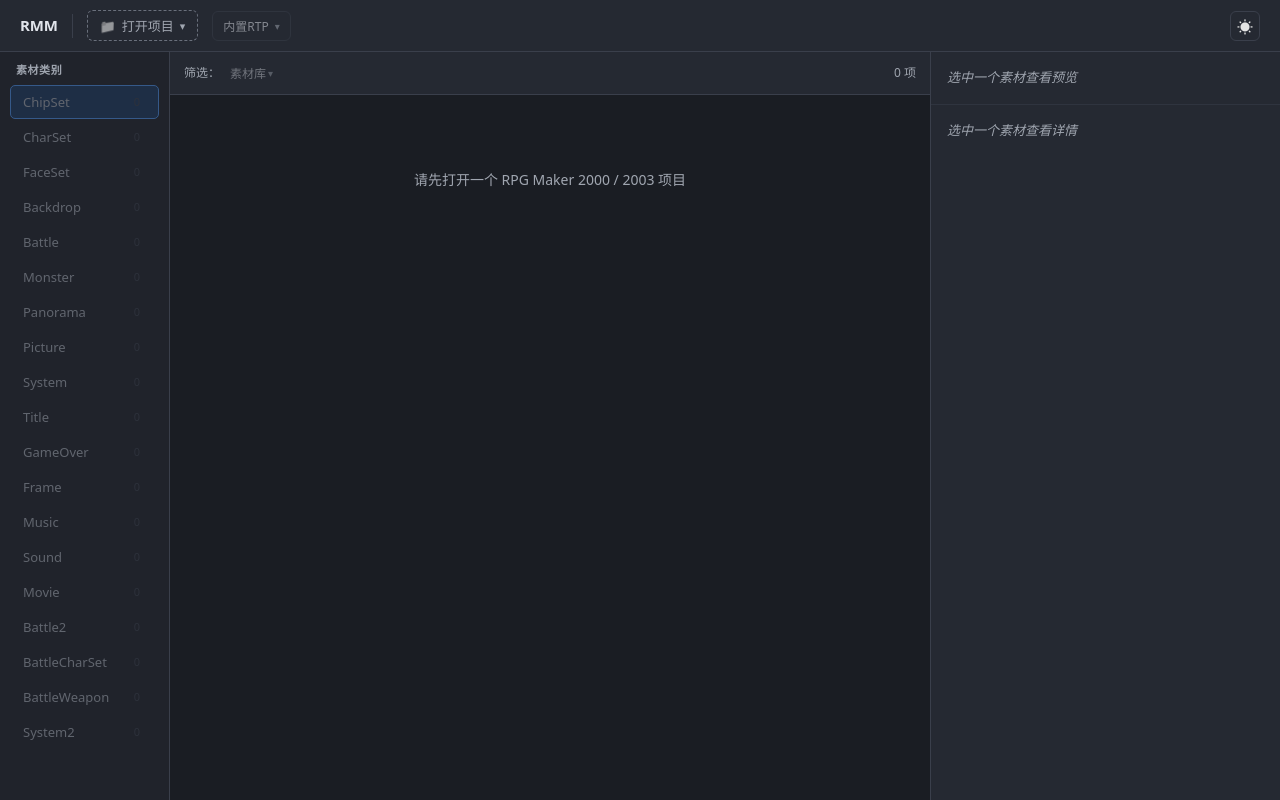
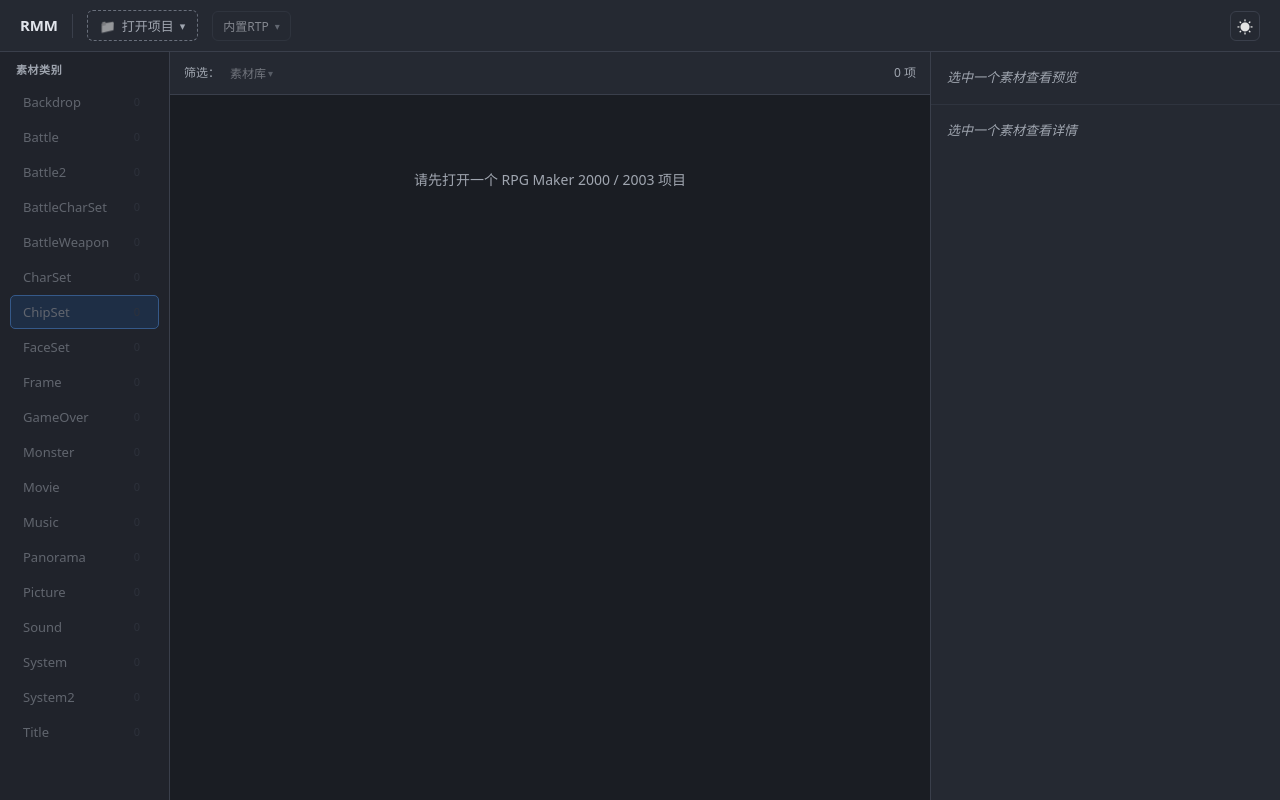
Before and after one commit to blanhhy/rm200x-material-manager, a React (Vite) app: page / in a window 1280 px wide. Built offline with nearby package versions, Linux system fonts and the light colour scheme; what rpgrt would draw is missing.

Commit message:
refactor(scanner): 提取并复用素材类别相关逻辑
将原App.tsx和AssetPreview.tsx中的硬编码素材类别常量、getCategories函数统一迁移到scanner/assetTypes.ts中，减少代码重复，统一维护入口

```diff
--- a/src/App.tsx
+++ b/src/App.tsx
@@ -13,29 +13,15 @@
 import VirtualGrid from './components/VirtualGrid';
 import type { AssetReference } from './types/index';
 import { initBuiltinRtp, scanDiskRtpFileSet, initDiskRtp, activateDiskRtp, getRtpBundleUrl, lookupRTPFileInfo, resolveRtpDirName, getActiveRtpKind, getActiveRtpDiskHandle } from './core/rtpIndex';
-import { CATEGORY_EXTS, getPrimaryExt } from './scanner/assetTypes';
-
-const CORE_CATEGORIES = [
-  'ChipSet','CharSet','FaceSet',
-  'Backdrop','Battle','Monster',
-  'Panorama','Picture',
-  'System','Title','GameOver','Frame',
-  'Music','Sound','Movie',
-] as const;
+import { CATEGORY_EXTS, getPrimaryExt, getCategories } from './scanner/assetTypes';
+
+
 
 function assetKey(cat: string, stem: string): string {
   return `${cat}/${stem.toLowerCase()}`;
 }
 
-const V2K3_ONLY = ['Battle2','BattleCharSet','BattleWeapon','System2'] as const;
-
 const FILTER_LABEL: Record<string, string> = { all:'全部', disk:'素材库', refs:'数据库', used:'已使用', unused:'未使用', rtp:'RTP', missing:'缺失' };
-
-function getCategories(engine: '2k' | '2k3'): readonly string[] {
-  return engine === '2k3'
-    ? [...CORE_CATEGORIES, ...V2K3_ONLY]
-    : CORE_CATEGORIES;
-}
 
 const batchBtnStyle: React.CSSProperties = {
   padding: '4px 10px', fontSize: 12, borderRadius: 4,
--- a/src/components/AssetPreview.tsx
+++ b/src/components/AssetPreview.tsx
@@ -3,16 +3,10 @@
 import type { AssetCategory, AssetFile, AssetAnalysis, EngineVersion } from '../types/index';
 import { parsePNGPalette0, replaceColorWithTransparency, swapPalette0WithRGB, parsePNG } from '../preview/pngPalette';
 import { getRtpBundleUrl, isRTPAvailable, getActiveRtpKind, getActiveRtpDiskHandle, lookupRTPFileInfo, resolveRtpDirName } from '../core/rtpIndex';
-import { CATEGORY_EXTS } from '../scanner/assetTypes';
+import { CATEGORY_EXTS, IMAGE_CATEGORIES } from '../scanner/assetTypes';
 import TransparentColorPicker from './TransparentColorPicker';
 
-const IMAGE_CATS: AssetCategory[] = [
-  'ChipSet','CharSet','FaceSet',
-  'Backdrop','Battle','Battle2','BattleCharSet','BattleWeapon','Monster',
-  'Panorama','Picture',
-  'System','System2','Title','GameOver','Frame',
-];
-const AUDIO_CATS: AssetCategory[] = ['Music','Sound'];
+const AUDIO_CATS: AssetCategory[] = ['Music', 'Sound'];
 
 const SPINNER = (
   <div style={{ textAlign: 'center', padding: 24, color: 'var(--color-text-muted)' }}>
@@ -91,7 +85,7 @@
     setError(null);
     const canvas = canvasRef.current;
     if (canvas) { canvas.width = 0; canvas.height = 0; }
-    if (!asset || !asset.handle || !IMAGE_CATS.includes(asset.category)) return;
+    if (!asset || !asset.handle || !IMAGE_CATEGORIES.includes(asset.category)) return;
     let cancelled = false;
     const urls: string[] = [];
     setLoading(true);
@@ -159,7 +153,7 @@
     setError(null);
     const canvas = canvasRef.current;
     if (canvas) { canvas.width = 0; canvas.height = 0; }
-    if (!asset || asset.handle !== undefined || !IMAGE_CATS.includes(asset.category) || !analysis?.inRtp || !engine) return;
+    if (!asset || asset.handle !== undefined || !IMAGE_CATEGORIES.includes(asset.category) || !analysis?.inRtp || !engine) return;
 
     const isAvailable = isRTPAvailable(asset.name, asset.category, engine);
     if (!isAvailable) {
@@ -325,7 +319,7 @@
 
   // ── Non-disk assets (RTP or missing) ──────────────────────────────
   if (asset.handle === undefined) {
-    const isRtpImage = analysis?.inRtp && IMAGE_CATS.includes(asset.category) && engine;
+    const isRtpImage = analysis?.inRtp && IMAGE_CATEGORIES.includes(asset.category) && engine;
     const isRtpAudio = analysis?.inRtp && AUDIO_CATS.includes(asset.category);
 
     // RTP image: check availability in current source
@@ -414,7 +408,7 @@
     );
   }
 
-  if (IMAGE_CATS.includes(asset.category)) {
+  if (IMAGE_CATEGORIES.includes(asset.category)) {
     return (
       <div style={{ padding: 12 }}>
         <div style={{ marginBottom: 8, display: 'flex', gap: 6, alignItems: 'center', flexWrap: 'wrap' }}>
--- a/src/scanner/assetTypes.ts
+++ b/src/scanner/assetTypes.ts
@@ -50,3 +50,19 @@
 export function getPrimaryExt(category: AssetCategory): string {
   return CATEGORY_EXTS[category][0];
 }
+
+/** 2k3 独有类别（RM2k 中不存在） */
+export const V2K3_ONLY_CATEGORIES = new Set<AssetCategory>([
+  'Battle2', 'BattleCharSet', 'BattleWeapon', 'System2', 'Frame',
+]);
+
+/** 图片素材类别（ASSET_DIRECTORIES 中排除音频和视频） */
+export const IMAGE_CATEGORIES: readonly AssetCategory[] = ASSET_DIRECTORIES.filter(
+  c => c !== 'Music' && c !== 'Sound' && c !== 'Movie',
+);
+
+/** 根据引擎版本获取有效素材目录列表 */
+export function getCategories(engine: '2k' | '2k3'): readonly AssetCategory[] {
+  if (engine === '2k3') return ASSET_DIRECTORIES;
+  return ASSET_DIRECTORIES.filter(c => !V2K3_ONLY_CATEGORIES.has(c));
+}
```
